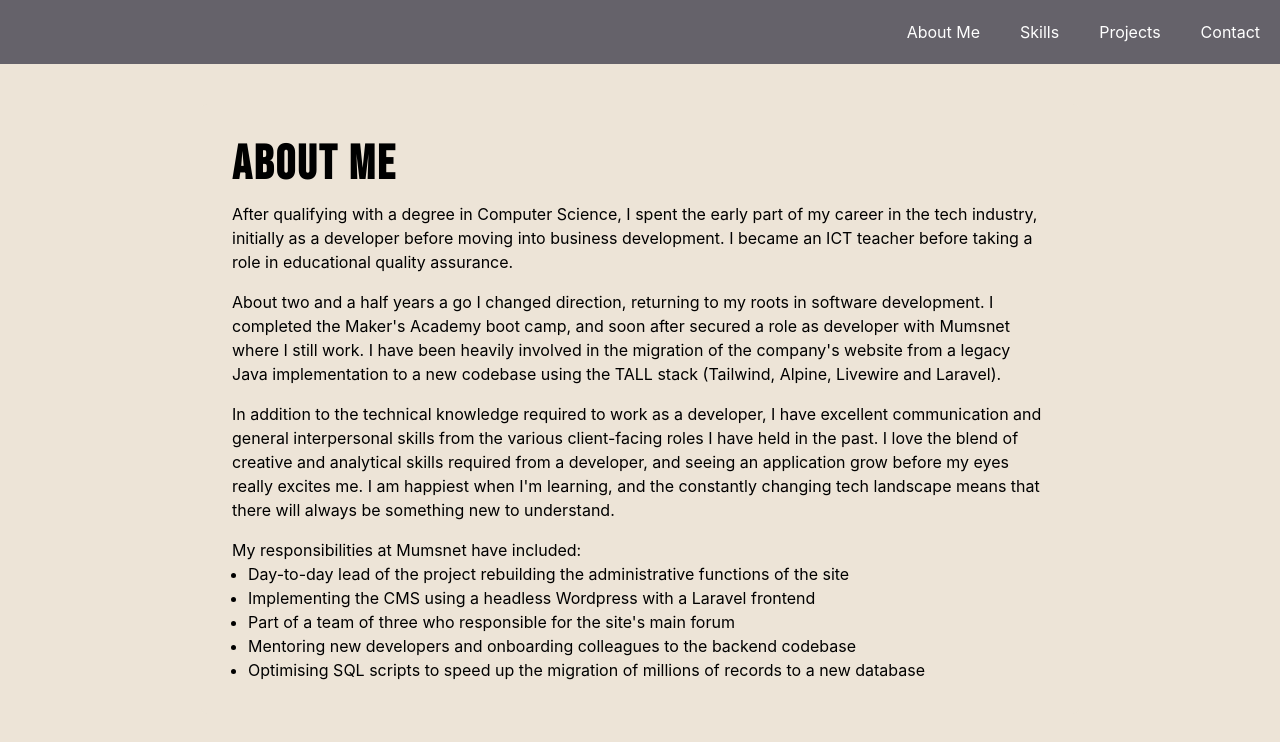
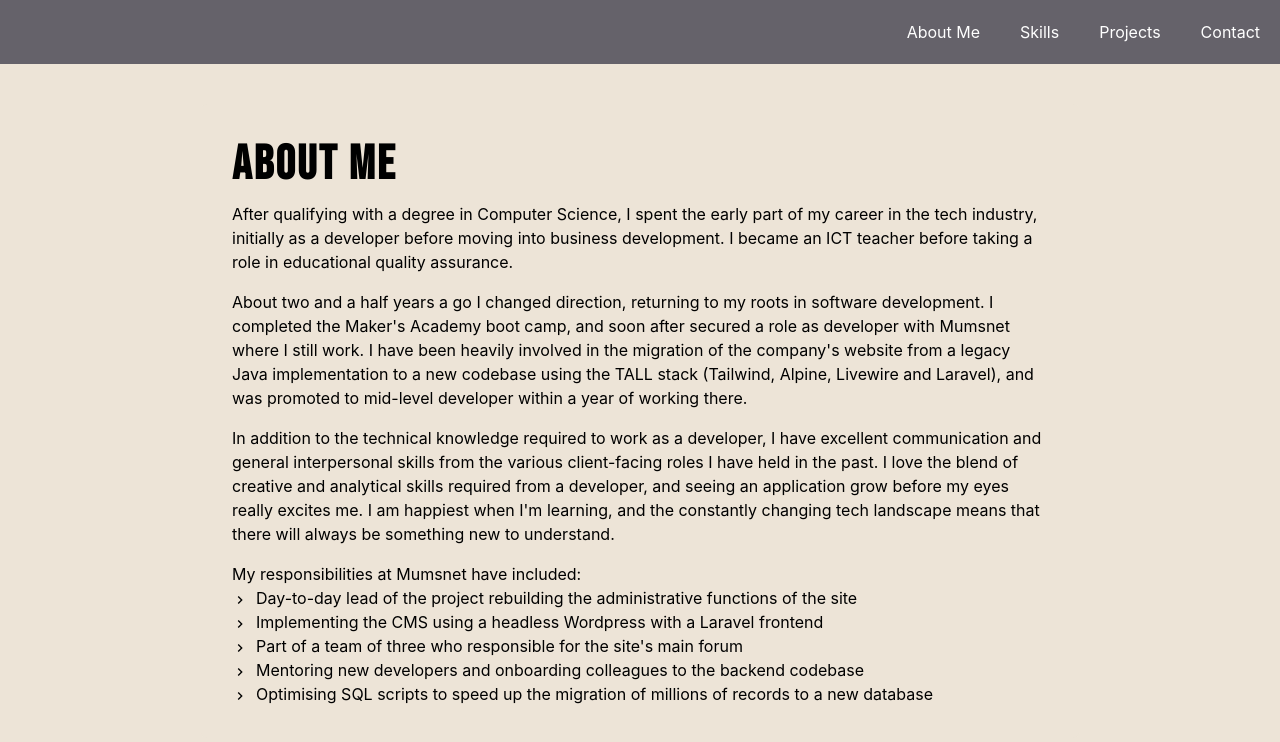
Before and after one commit to PhilipVigus/portfolio2, a React (Create React App) app: page /about in a window 1280 px wide. Shown: the top 742 px of the page. Built offline with nearby package versions, Linux system fonts and the light colour scheme.

Commit message:
Finish initial styling of About Me

```diff
--- a/src/components/pages/about/About.jsx
+++ b/src/components/pages/about/About.jsx
@@ -1,18 +1,19 @@
-import { Box, ListItem, UnorderedList, Text, Heading } from '@chakra-ui/react';
+import { Box, ListItem, Text, Heading, ListIcon, List } from '@chakra-ui/react';
 import { motion } from 'framer-motion';
+import { ChevronRightIcon } from '@chakra-ui/icons';
 
 const AnimatedBox = motion(Box);
 const AnimatedText = motion(Text);
-const AnimatedList = motion(UnorderedList);
+const AnimatedList = motion(List);
 
 const containerVariants = {
   hidden: {
     opacity: 0,
-    scale: 0.8
+    y: 20
   },
   visible: {
     opacity: 1,
-    scale: 1,
+    y: 0,
     transition: {
       duration: 0.2,
       delay: 0.2,
@@ -55,7 +56,8 @@ function About() {
           development. I completed the Maker&apos;s Academy boot camp, and soon after secured a role
           as developer with Mumsnet where I still work. I have been heavily involved in the
           migration of the company&apos;s website from a legacy Java implementation to a new
-          codebase using the TALL stack (Tailwind, Alpine, Livewire and Laravel).
+          codebase using the TALL stack (Tailwind, Alpine, Livewire and Laravel), and was promoted
+          to mid-level developer within a year of working there.
         </AnimatedText>
 
         <AnimatedText mt={4} variants={itemVariants}>
@@ -70,20 +72,26 @@ function About() {
         <AnimatedText mt={4} variants={itemVariants}>
           My responsibilities at Mumsnet have included:
         </AnimatedText>
+
         <AnimatedList variants={itemVariants}>
           <ListItem>
+            <ListIcon as={ChevronRightIcon} />
             Day-to-day lead of the project rebuilding the administrative functions of the site
           </ListItem>
           <ListItem>
+            <ListIcon as={ChevronRightIcon} />
             Implementing the CMS using a headless Wordpress with a Laravel frontend
           </ListItem>
           <ListItem>
+            <ListIcon as={ChevronRightIcon} />
             Part of a team of three who responsible for the site&apos;s main forum
           </ListItem>
           <ListItem>
+            <ListIcon as={ChevronRightIcon} />
             Mentoring new developers and onboarding colleagues to the backend codebase
           </ListItem>
           <ListItem>
+            <ListIcon as={ChevronRightIcon} />
             Optimising SQL scripts to speed up the migration of millions of records to a new
             database
           </ListItem>
```
